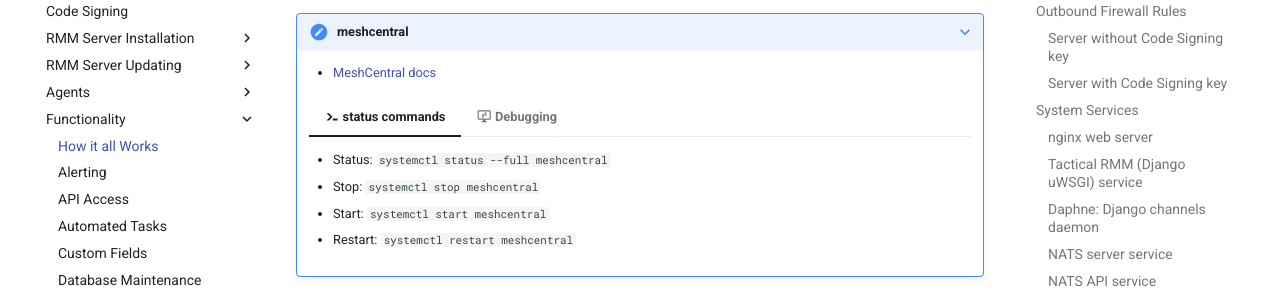
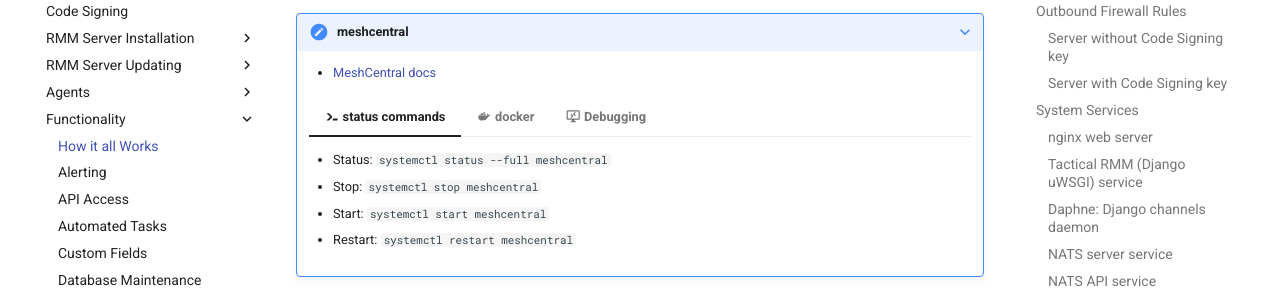
Before and after one commit to amidaware/trmm-docs, an MkDocs documentation site: the page built from docs/howitallworks.md, in a window 1280 px wide and 900 px high, scrolled down 6120 px. Shown: the part 151-450 px from the top of the window. Built offline with MkDocs 1.6.1 and Material for MkDocs 9.7.7, drawn with Linux system fonts in a browser that asks for light colours; comment, search, counter and statistics services are not loaded.

Commit message:
adding how it all works w/sadnub

```diff
--- a/docs/howitallworks.md
+++ b/docs/howitallworks.md
@@ -128,10 +128,10 @@
 
     === ":material-docker: docker"
 
-        From the docker host view container status - `docker ps --filter "name=trmm-nginx"`
-            - View logs: `docker-compose logs tactical-nginx`
-            - "tail" logs: `docker-compose logs tactical-nginx | tail`
-            - Shell access: `docker exec -it trmm-nginx /bin/bash`
+        - From the docker host view container status - `docker ps --filter "name=trmm-nginx"`
+        - View logs: `docker-compose logs tactical-nginx`
+        - "tail" logs: `docker-compose logs tactical-nginx | tail`
+        - Shell access: `docker exec -it trmm-nginx /bin/bash`
 
 
 #### Tactical RMM (Django uWSGI) service
@@ -164,10 +164,10 @@
 
     === ":material-docker: docker"
 
-        From the docker host view container status - `docker ps --filter "name=trmm-backend"`
-            - View logs: `docker-compose logs tactical-backend`
-            - "tail" logs: `docker-compose logs tactical-backend | tail`
-            - Shell access: `docker exec -it trmm-backend /bin/bash`
+        - From the docker host view container status - `docker ps --filter "name=trmm-backend"`
+        - View logs: `docker-compose logs tactical-backend`
+        - "tail" logs: `docker-compose logs tactical-backend | tail`
+        - Shell access: `docker exec -it trmm-backend /bin/bash`
 
 #### Daphne: Django channels daemon
 
@@ -197,10 +197,10 @@
 
     === ":material-docker: docker"
 
-        From the docker host view container status - `docker ps --filter "name=trmm-websockets"`
-            - View logs: `docker-compose logs tactical-websockets`
-            - "tail" logs: `docker-compose logs tactical-websockets | tail`
-            - Shell access: `docker exec -it trmm-websockets /bin/bash`
+        - From the docker host view container status - `docker ps --filter "name=trmm-websockets"`
+        - View logs: `docker-compose logs tactical-websockets`
+        - "tail" logs: `docker-compose logs tactical-websockets | tail`
+        - Shell access: `docker exec -it trmm-websockets /bin/bash`
 
 #### NATS server service
 
@@ -297,9 +297,10 @@
 
     === ":material-docker: docker"
 
-        From the docker host view container status - `docker ps --filter "name=trmm-celery"`
-            - View logs: `docker-compose logs tactical-celery`
-            - "tail" logs: `docker-compose logs tactical-celery | tail`
+        - From the docker host view container status - `docker ps --filter "name=trmm-celery"`
+        - View logs: `docker-compose logs tactical-celery`
+        - "tail" logs: `docker-compose logs tactical-celery | tail`
+        - Shell access: `docker exec -it trmm-celery /bin/bash`
 
 #### Celery Beat service
 
@@ -329,9 +330,10 @@
 
     === ":material-docker: docker"
 
-        From the docker host view container status - `docker ps --filter "name=trmm-celerybeat"`
-            - View logs: `docker-compose logs tactical-celerybeat`
-            - "tail" logs: `docker-compose logs tactical-celerybeat | tail`
+        - From the docker host view container status - `docker ps --filter "name=trmm-celerybeat"`
+        - View logs: `docker-compose logs tactical-celerybeat`
+        - "tail" logs: `docker-compose logs tactical-celerybeat | tail`
+        - Shell access: `docker exec -it trmm-celerybeat /bin/bash`
 
 #### redis service
 
@@ -358,10 +360,10 @@
 
     === ":material-docker: docker"
 
-        From the docker host view container status - `docker ps --filter "name=trmm-redis"`
-            - View logs: `docker-compose logs tactical-redis`
-            - "tail" logs: `docker-compose logs tactical-redis | tail`
-
+        - From the docker host view container status - `docker ps --filter "name=trmm-redis"`
+        - View logs: `docker-compose logs tactical-redis`
+        - "tail" logs: `docker-compose logs tactical-redis | tail`
+        - Shell access: `docker exec -it trmm-redis /bin/bash`
 
 #### MeshCentral
 
@@ -378,12 +380,20 @@
         - Start: `systemctl start meshcentral`
         - Restart: `systemctl restart meshcentral`
 
+    === ":material-docker: docker"
+
+        - From the docker host view container status - `docker ps --filter "name=trmm-meshcentral"`
+        - View logs: `docker-compose logs tactical-meshcentral`
+        - "tail" logs: `docker-compose logs tactical-meshcentral | tail`
+        - Shell access: `docker exec -it trmm-meshcentral /bin/bash`
+
     === ":material-remote-desktop: Debugging"
 
         - Open either "Take Control" or "Remote Background" to get mesh login token
         - Open https://mesh.example.com to open native mesh admin interface
         - Left-side "My Server" > Choose "Console" > type `agentstats`
         - To view detailed logging goto "Trace" > click Tracing button and choose categories
+
 
 #### MeshCentral Agent
 
```
Also changed, not shown: other parts of docs/howitallworks.md (+1 -1 lines).
